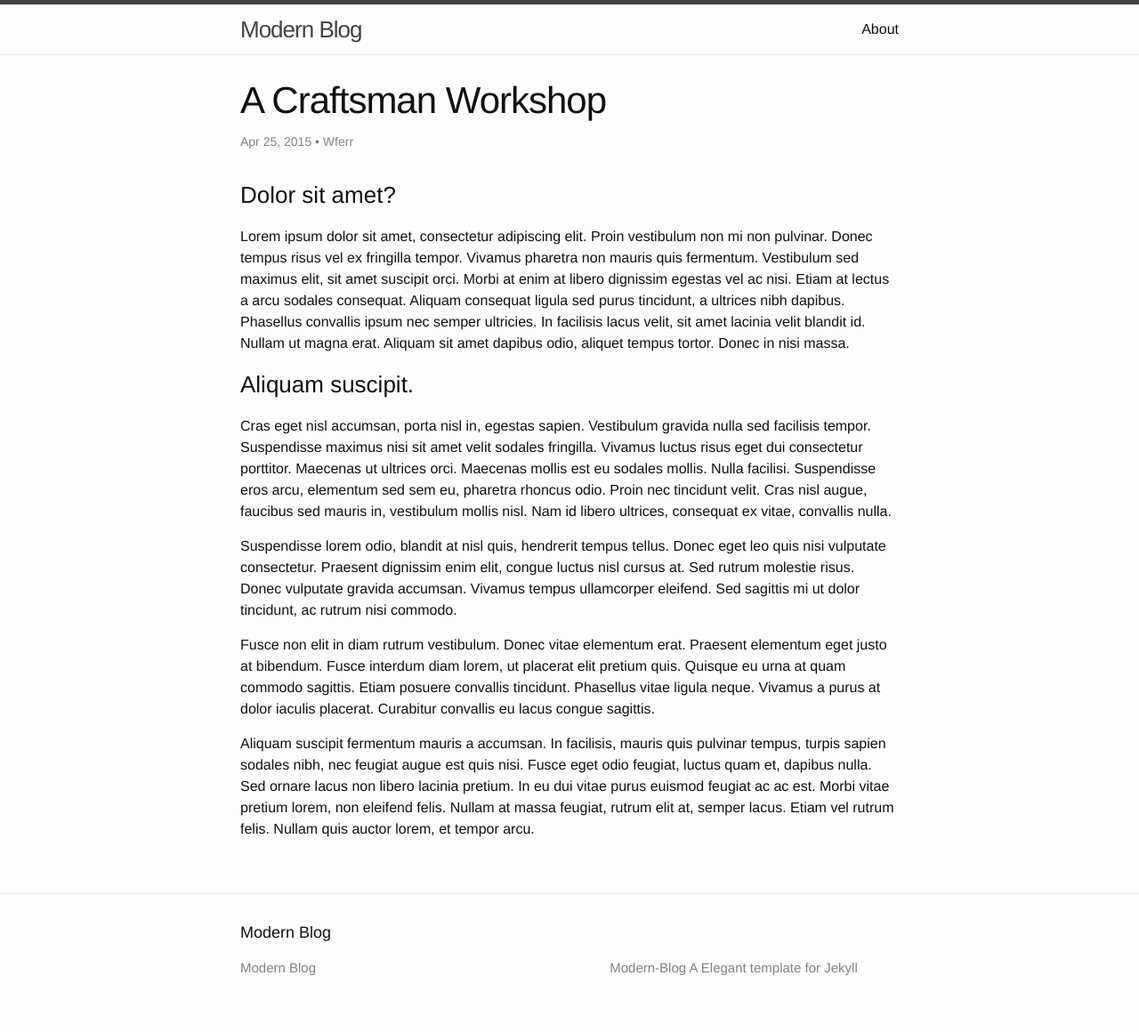
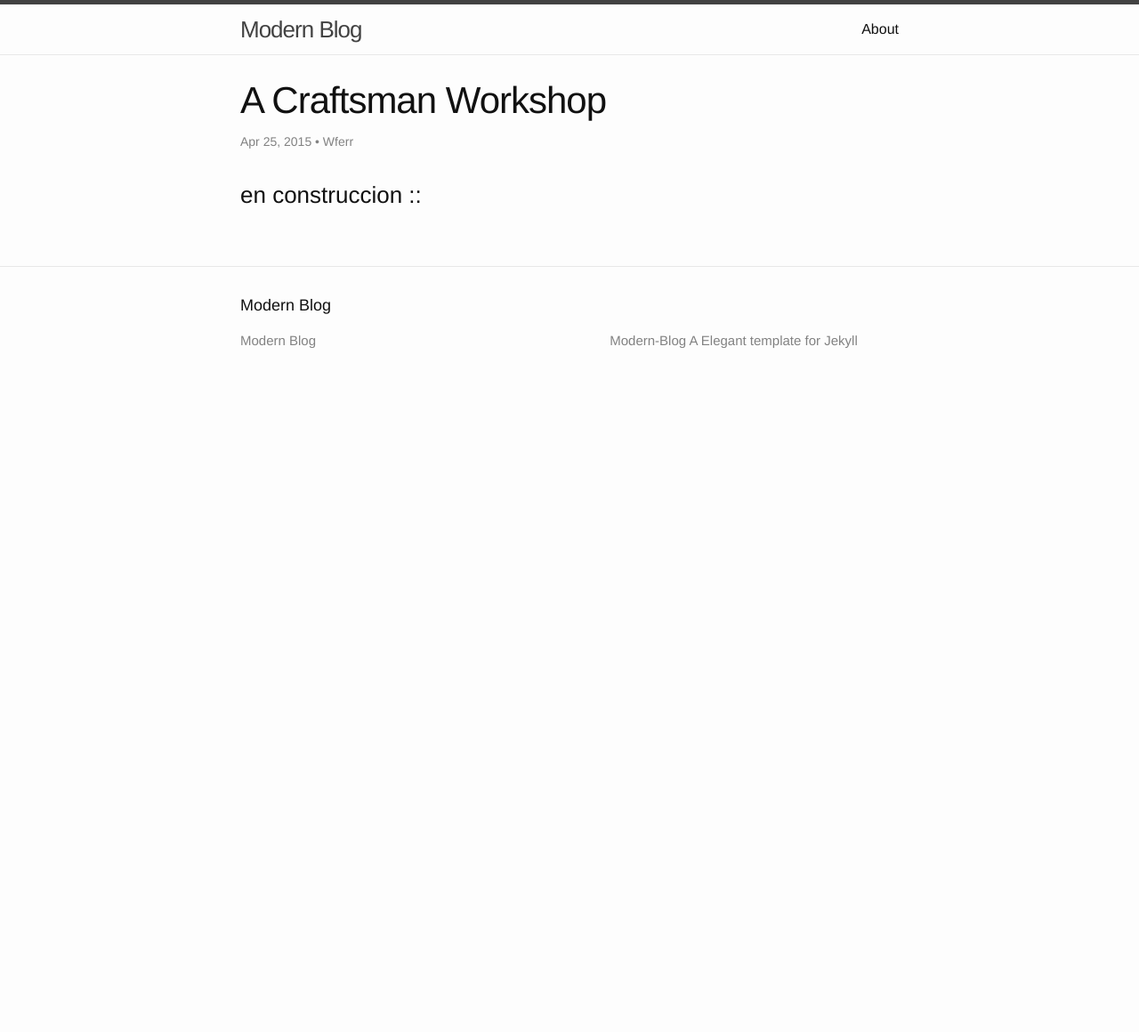
Before and after one commit to Ram369/art, a Jekyll site: the page built from _posts/2015-04-25-workshop.markdown, in a window 1280 px wide. Shown: the whole page at 89% size. Built offline with Jekyll 4.4.1, drawn with Linux system fonts in a browser that asks for light colours; our own code applies the rules of GitHub Pages for plain Markdown files; after the commit the page ends 900 px from its top, so only the background shows below that.

Commit message:
Update 2015-04-25-workshop.markdown

```diff
--- a/_posts/2015-04-25-workshop.markdown
+++ b/_posts/2015-04-25-workshop.markdown
@@ -7,14 +7,4 @@
 date:   2015-04-25 12:12:12
 ---
 
-### Dolor sit amet?
-Lorem ipsum dolor sit amet, consectetur adipiscing elit. Proin vestibulum non mi non pulvinar. Donec tempus risus vel ex fringilla tempor. Vivamus pharetra non mauris quis fermentum. Vestibulum sed maximus elit, sit amet suscipit orci. Morbi at enim at libero dignissim egestas vel ac nisi. Etiam at lectus a arcu sodales consequat. Aliquam consequat ligula sed purus tincidunt, a ultrices nibh dapibus. Phasellus convallis ipsum nec semper ultricies. In facilisis lacus velit, sit amet lacinia velit blandit id. Nullam ut magna erat. Aliquam sit amet dapibus odio, aliquet tempus tortor. Donec in nisi massa.
-
-### Aliquam suscipit.
-Cras eget nisl accumsan, porta nisl in, egestas sapien. Vestibulum gravida nulla sed facilisis tempor. Suspendisse maximus nisi sit amet velit sodales fringilla. Vivamus luctus risus eget dui consectetur porttitor. Maecenas ut ultrices orci. Maecenas mollis est eu sodales mollis. Nulla facilisi. Suspendisse eros arcu, elementum sed sem eu, pharetra rhoncus odio. Proin nec tincidunt velit. Cras nisl augue, faucibus sed mauris in, vestibulum mollis nisl. Nam id libero ultrices, consequat ex vitae, convallis nulla.
-
-Suspendisse lorem odio, blandit at nisl quis, hendrerit tempus tellus. Donec eget leo quis nisi vulputate consectetur. Praesent dignissim enim elit, congue luctus nisl cursus at. Sed rutrum molestie risus. Donec vulputate gravida accumsan. Vivamus tempus ullamcorper eleifend. Sed sagittis mi ut dolor tincidunt, ac rutrum nisi commodo.
-
-Fusce non elit in diam rutrum vestibulum. Donec vitae elementum erat. Praesent elementum eget justo at bibendum. Fusce interdum diam lorem, ut placerat elit pretium quis. Quisque eu urna at quam commodo sagittis. Etiam posuere convallis tincidunt. Phasellus vitae ligula neque. Vivamus a purus at dolor iaculis placerat. Curabitur convallis eu lacus congue sagittis.
-
-Aliquam suscipit fermentum mauris a accumsan. In facilisis, mauris quis pulvinar tempus, turpis sapien sodales nibh, nec feugiat augue est quis nisi. Fusce eget odio feugiat, luctus quam et, dapibus nulla. Sed ornare lacus non libero lacinia pretium. In eu dui vitae purus euismod feugiat ac ac est. Morbi vitae pretium lorem, non eleifend felis. Nullam at massa feugiat, rutrum elit at, semper lacus. Etiam vel rutrum felis. Nullam quis auctor lorem, et tempor arcu.
+### en construccion ::
```
